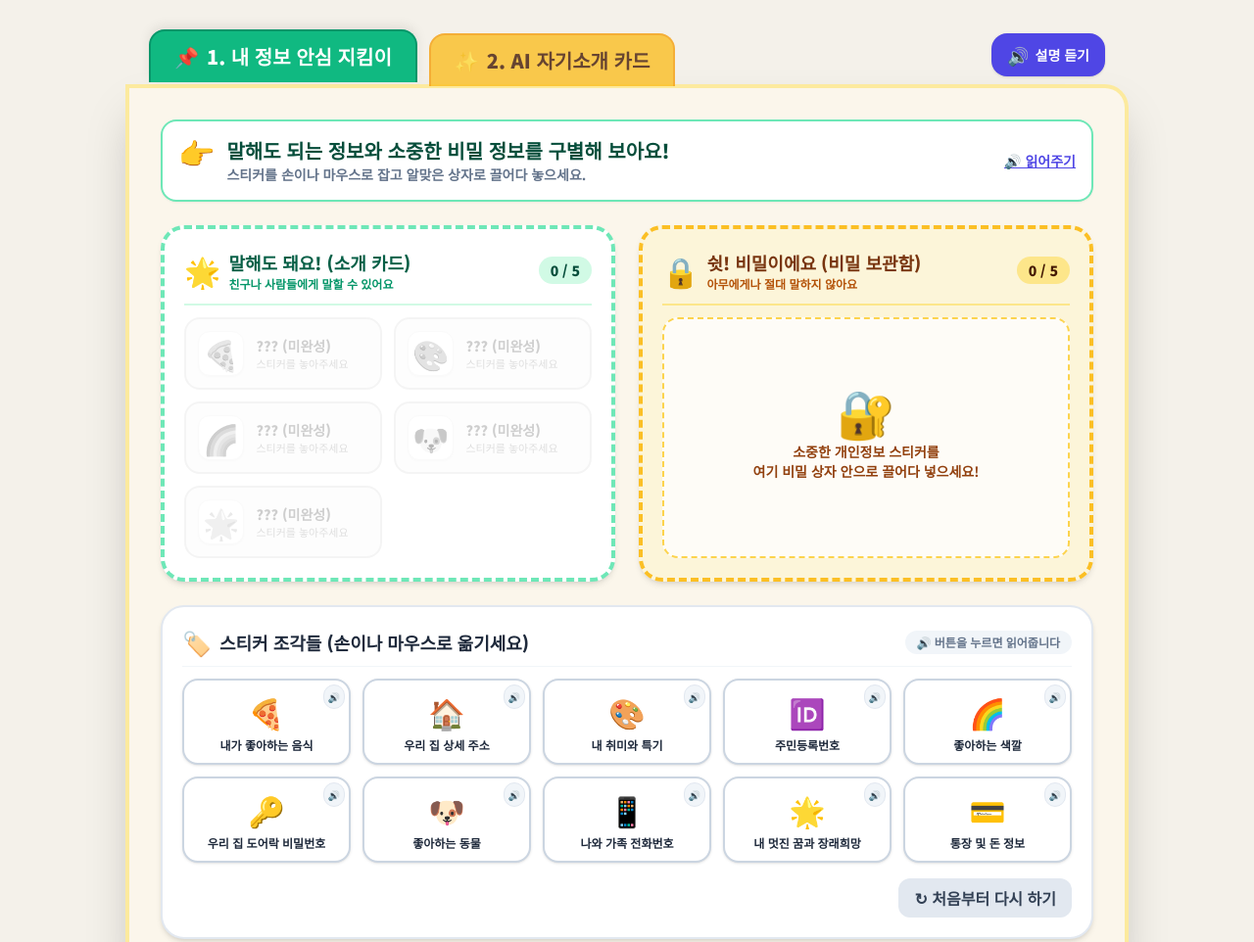
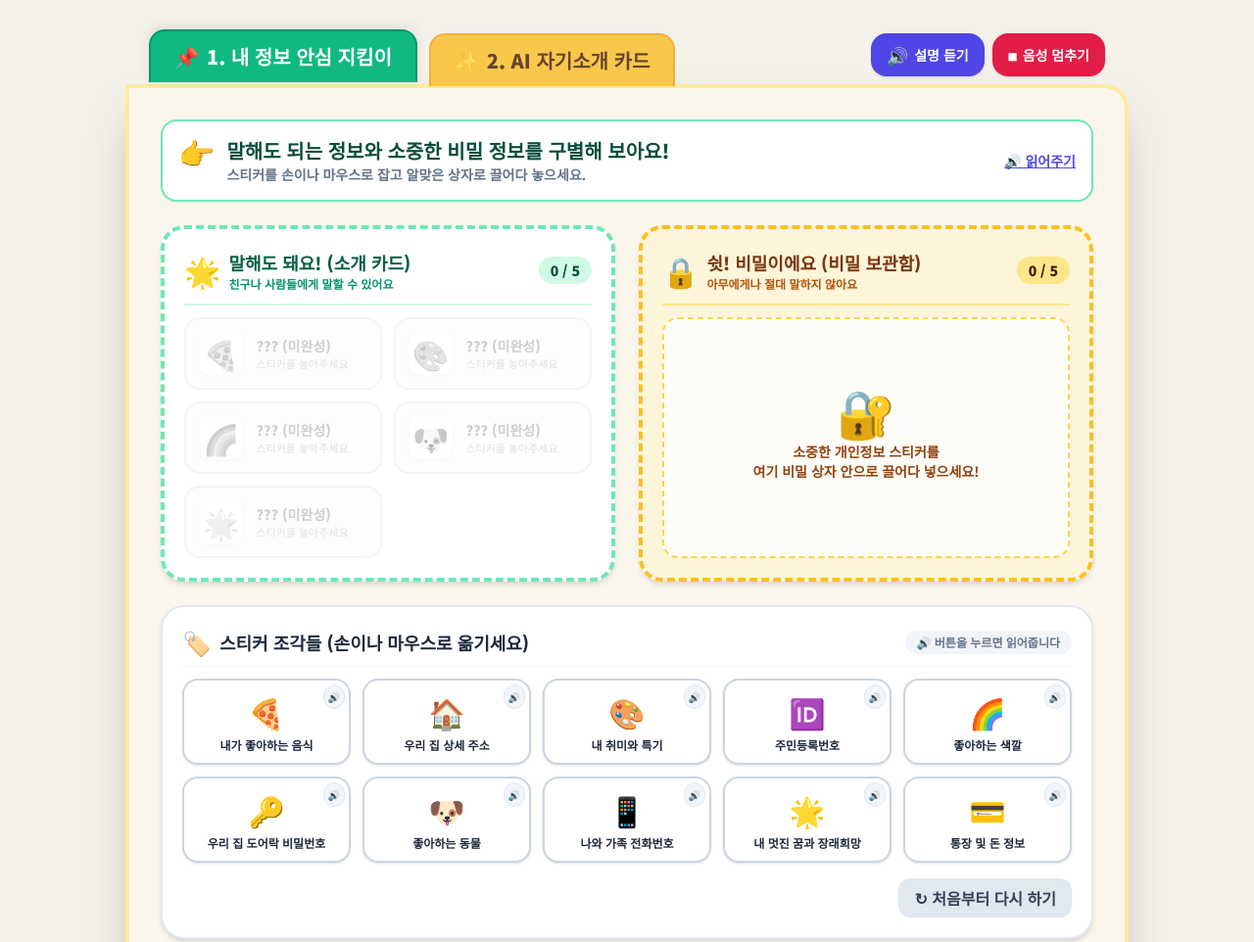
Before and after one commit to edubbo1988-cell/my-introduction, a plain HTML site: page index.html in a window 1280 px wide. Shown: the top 962 px of the page at 98% size. Drawn offline with nearby package versions, Linux system fonts and the light colour scheme.

Commit message:
Add stop speech button and functionality
Added a button to stop speech synthesis and implemented the stopSpeech function.

```diff
--- a/index.html
+++ b/index.html
@@ -127,6 +127,11 @@
                     class="bg-indigo-600 hover:bg-indigo-700 text-white font-bold py-2 px-3 sm:px-4 rounded-2xl shadow flex items-center space-x-1.5 text-xs sm:text-sm transition active:scale-95">
                 <span class="text-base sm:text-lg">🔊</span>
                 <span class="hidden sm:inline">설명 듣기</span>
+            </button>
+            <button type="button" onclick="stopSpeech()" aria-label="음성안내 멈추기"
+                    class="bg-rose-600 hover:bg-rose-700 text-white font-bold py-2 px-3 sm:px-4 rounded-2xl shadow flex items-center space-x-1.5 text-xs sm:text-sm transition active:scale-95">
+                <span class="text-base sm:text-lg">⏹</span>
+                <span class="hidden sm:inline">음성 멈추기</span>
             </button>
         </div>
     </header>
@@ -837,6 +842,12 @@
             }
         }
 
+        function stopSpeech() {
+            if ('speechSynthesis' in window) {
+                window.speechSynthesis.cancel();
+            }
+        }
+
         function speakPageGuide() {
             if (activeTab === 1) {
                 speakText('1페이지, 내 정보 안심 지킴이입니다. 말해도 되는 정보와 소중한 비밀 정보를 손이나 마우스로 끌어 알맞은 상자에 구분해 보세요.');
@@ -1324,7 +1335,8 @@
                 { kr: '밝고 친근한 웹툰 일러스트', en: 'bright friendly webtoon illustration' },
                 { kr: '부드러운 수채화 일러스트', en: 'soft watercolor illustration' },
                 { kr: '아기자기한 클레이 아트', en: 'playful clay art illustration' },
-                { kr: '깔끔한 플랫 벡터 일러스트', en: 'clean flat vector illustration' }
+                { kr: '깔끔한 플랫 벡터 일러스트', en: 'clean flat vector illustration' },
+                { kr: '따뜻한 시네마틱 3D 애니메이션 영화 스타일', en: 'warm cinematic 3D animated feature film style, expressive large eyes, soft realistic lighting, detailed hair and fabric textures, gentle warm colors, charming stylized characters, cinematic depth of field' }
             ];
             const selectedStyle = illustrationStyles[Math.floor(Math.random() * illustrationStyles.length)];
 
```
